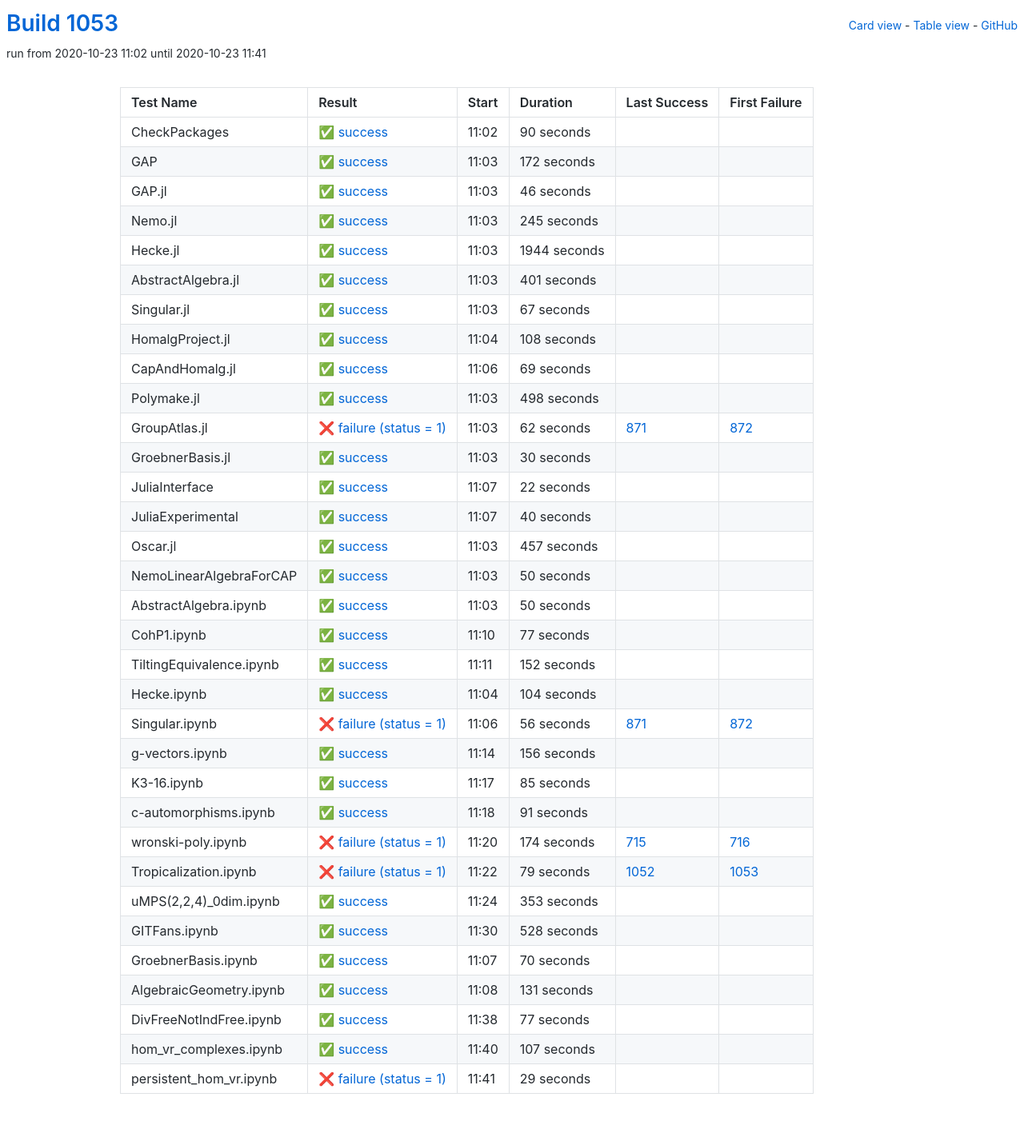
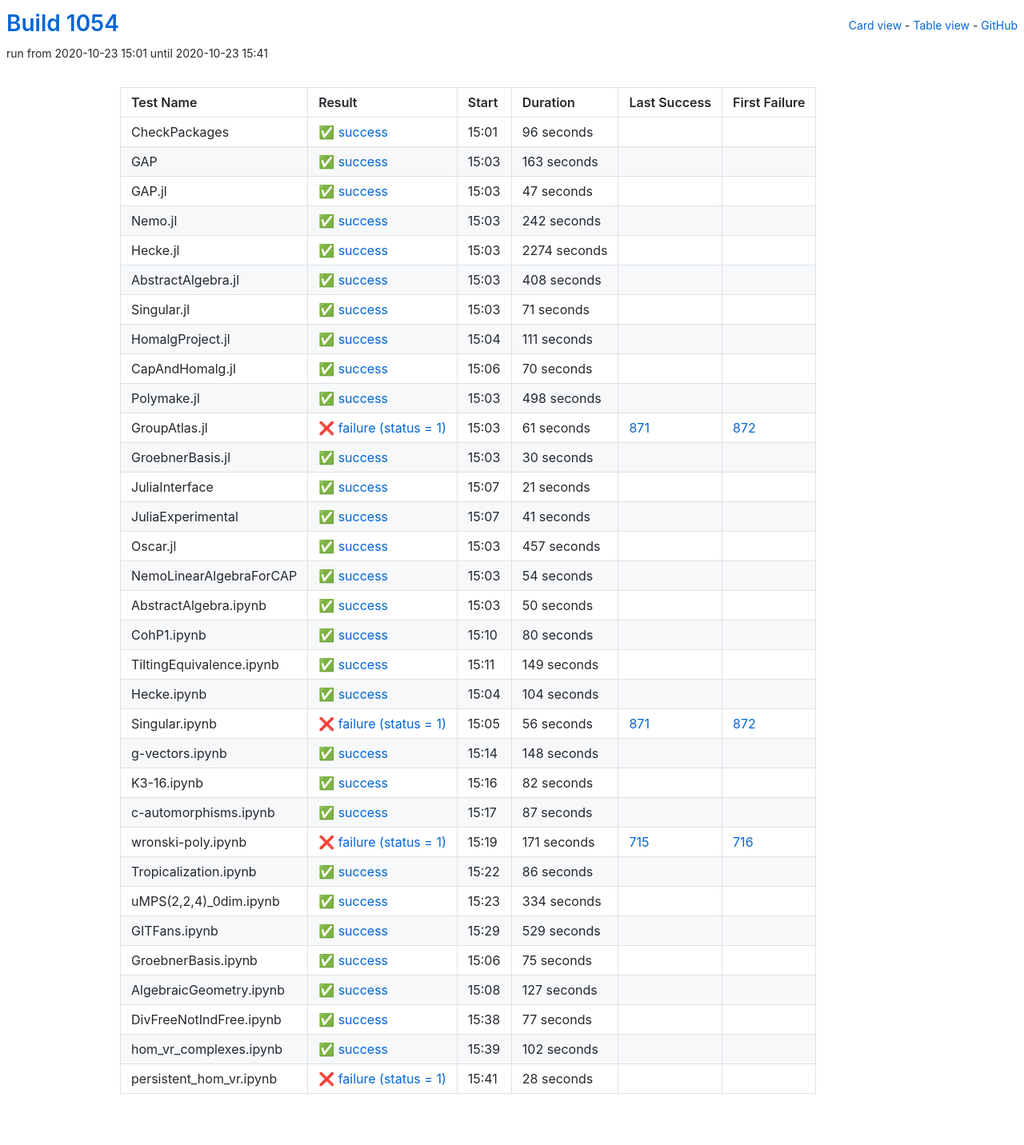
Before and after one commit to oscar-system/oscar-ci-status-stable, a Jekyll site: the page built from table.html, in a window 1280 px wide. Shown: the whole page at 80% size. Built offline with Jekyll 4.4.1, drawn with Linux system fonts in a browser that asks for light colours.

Commit message:
Build #1054

```diff
--- a/_data/ci.yml
+++ b/_data/ci.yml
@@ -1,6 +1,6 @@
 ---
-build: 1053
-build_url: https://oscarci.mathematik.uni-kl.de/job/oscar-stable/1053/
+build: 1054
+build_url: https://oscarci.mathematik.uni-kl.de/job/oscar-stable/1054/
 job: oscar-stable
 organization: oscar-system
 repo: oscar-ci-status-stable
@@ -8,116 +8,116 @@ repourl: https://github.com/oscar-system/oscar-ci-status-stable
 tests:
 - name: CheckPackages
   id: checkpackages
-  log: https://oscarci.mathematik.uni-kl.de/job/oscar-stable/1053/artifact/logs/build-1053/CheckPackages.log
-  start: 2020-10-23 11:02
+  log: https://oscarci.mathematik.uni-kl.de/job/oscar-stable/1054/artifact/logs/build-1054/CheckPackages.log
+  start: 2020-10-23 15:01
   success: true
   exitcode: 0
   status: success
-  duration: 90
+  duration: 96
   last_success: false
   last_success_url:
   first_failure: false
   first_failure_url:
 - name: GAP
   id: gap
-  log: https://oscarci.mathematik.uni-kl.de/job/oscar-stable/1053/artifact/logs/build-1053/GAP.log
-  start: 2020-10-23 11:03
+  log: https://oscarci.mathematik.uni-kl.de/job/oscar-stable/1054/artifact/logs/build-1054/GAP.log
+  start: 2020-10-23 15:03
   success: true
   exitcode: 0
   status: success
-  duration: 172
+  duration: 163
   last_success: false
   last_success_url:
   first_failure: false
   first_failure_url:
 - name: GAP.jl
   id: gap-jl
-  log: https://oscarci.mathematik.uni-kl.de/job/oscar-stable/1053/artifact/logs/build-1053/GAP.jl.log
-  start: 2020-10-23 11:03
+  log: https://oscarci.mathematik.uni-kl.de/job/oscar-stable/1054/artifact/logs/build-1054/GAP.jl.log
+  start: 2020-10-23 15:03
   success: true
   exitcode: 0
   status: success
-  duration: 46
+  duration: 47
   last_success: false
   last_success_url:
   first_failure: false
   first_failure_url:
 - name: Nemo.jl
   id: nemo-jl
-  log: https://oscarci.mathematik.uni-kl.de/job/oscar-stable/1053/artifact/logs/build-1053/Nemo.jl.log
-  start: 2020-10-23 11:03
+  log: https://oscarci.mathematik.uni-kl.de/job/oscar-stable/1054/artifact/logs/build-1054/Nemo.jl.log
+  start: 2020-10-23 15:03
   success: true
   exitcode: 0
   status: success
-  duration: 245
+  duration: 242
   last_success: false
   last_success_url:
   first_failure: false
   first_failure_url:
 - name: Hecke.jl
   id: hecke-jl
-  log: https://oscarci.mathematik.uni-kl.de/job/oscar-stable/1053/artifact/logs/build-1053/Hecke.jl.log
-  start: 2020-10-23 11:03
+  log: https://oscarci.mathematik.uni-kl.de/job/oscar-stable/1054/artifact/logs/build-1054/Hecke.jl.log
+  start: 2020-10-23 15:03
   success: true
   exitcode: 0
   status: success
-  duration: 1944
+  duration: 2274
   last_success: false
   last_success_url:
   first_failure: false
   first_failure_url:
 - name: AbstractAlgebra.jl
   id: abstractalgebra-jl
-  log: https://oscarci.mathematik.uni-kl.de/job/oscar-stable/1053/artifact/logs/build-1053/AbstractAlgebra.jl.log
-  start: 2020-10-23 11:03
+  log: https://oscarci.mathematik.uni-kl.de/job/oscar-stable/1054/artifact/logs/build-1054/AbstractAlgebra.jl.log
+  start: 2020-10-23 15:03
   success: true
   exitcode: 0
   status: success
-  duration: 401
+  duration: 408
   last_success: false
   last_success_url:
   first_failure: false
   first_failure_url:
 - name: Singular.jl
   id: singular-jl
-  log: https://oscarci.mathematik.uni-kl.de/job/oscar-stable/1053/artifact/logs/build-1053/Singular.jl.log
-  start: 2020-10-23 11:03
+  log: https://oscarci.mathematik.uni-kl.de/job/oscar-stable/1054/artifact/logs/build-1054/Singular.jl.log
+  start: 2020-10-23 15:03
   success: true
   exitcode: 0
   status: success
-  duration: 67
+  duration: 71
   last_success: false
   last_success_url:
   first_failure: false
   first_failure_url:
 - name: HomalgProject.jl
   id: homalgproject-jl
-  log: https://oscarci.mathematik.uni-kl.de/job/oscar-stable/1053/artifact/logs/build-1053/HomalgProject.jl.log
-  start: 2020-10-23 11:04
+  log: https://oscarci.mathematik.uni-kl.de/job/oscar-stable/1054/artifact/logs/build-1054/HomalgProject.jl.log
+  start: 2020-10-23 15:04
   success: true
   exitcode: 0
   status: success
-  duration: 108
+  duration: 111
   last_success: false
   last_success_url:
   first_failure: false
   first_failure_url:
 - name: CapAndHomalg.jl
   id: capandhomalg-jl
-  log: https://oscarci.mathematik.uni-kl.de/job/oscar-stable/1053/artifact/logs/build-1053/CapAndHomalg.jl.log
-  start: 2020-10-23 11:06
+  log: https://oscarci.mathematik.uni-kl.de/job/oscar-stable/1054/artifact/logs/build-1054/CapAndHomalg.jl.log
+  start: 2020-10-23 15:06
   success: true
   exitcode: 0
   status: success
-  duration: 69
+  duration: 70
   last_success: false
   last_success_url:
   first_failure: false
   first_failure_url:
 - name: Polymake.jl
   id: polymake-jl
-  log: https://oscarci.mathematik.uni-kl.de/job/oscar-stable/1053/artifact/logs/build-1053/Polymake.jl.log
-  start: 2020-10-23 11:03
+  log: https://oscarci.mathematik.uni-kl.de/job/oscar-stable/1054/artifact/logs/build-1054/Polymake.jl.log
+  start: 2020-10-23 15:03
   success: true
   exitcode: 0
   status: success
@@ -128,20 +128,20 @@ tests:
   first_failure_url:
 - name: GroupAtlas.jl
   id: groupatlas-jl
-  log: https://oscarci.mathematik.uni-kl.de/job/oscar-stable/1053/artifact/logs/build-1053/GroupAtlas.jl.log
-  start: 2020-10-23 11:03
+  log: https://oscarci.mathematik.uni-kl.de/job/oscar-stable/1054/artifact/logs/build-1054/GroupAtlas.jl.log
+  start: 2020-10-23 15:03
   success: false
   exitcode: 1
   status: failure
-  duration: 62
+  duration: 61
   last_success: 871
   last_success_url: https://oscarci.mathematik.uni-kl.de/job/oscar-stable/871/
   first_failure: 872
   first_failure_url: https://oscarci.mathematik.uni-kl.de/job/oscar-stable/872/
 - name: GroebnerBasis.jl
   id: groebnerbasis-jl
-  log: https://oscarci.mathematik.uni-kl.de/job/oscar-stable/1053/artifact/logs/build-1053/GroebnerBasis.jl.log
-  start: 2020-10-23 11:03
+  log: https://oscarci.mathematik.uni-kl.de/job/oscar-stable/1054/artifact/logs/build-1054/GroebnerBasis.jl.log
+  start: 2020-10-23 15:03
   success: true
   exitcode: 0
   status: success
@@ -152,32 +152,32 @@ tests:
   first_failure_url:
 - name: JuliaInterface
   id: juliainterface
-  log: https://oscarci.mathematik.uni-kl.de/job/oscar-stable/1053/artifact/logs/build-1053/JuliaInterface.log
-  start: 2020-10-23 11:07
+  log: https://oscarci.mathematik.uni-kl.de/job/oscar-stable/1054/artifact/logs/build-1054/JuliaInterface.log
+  start: 2020-10-23 15:07
   success: true
   exitcode: 0
   status: success
-  duration: 22
+  duration: 21
   last_success: false
   last_success_url:
   first_failure: false
   first_failure_url:
 - name: JuliaExperimental
   id: juliaexperimental
-  log: https://oscarci.mathematik.uni-kl.de/job/oscar-stable/1053/artifact/logs/build-1053/JuliaExperimental.log
-  start: 2020-10-23 11:07
+  log: https://oscarci.mathematik.uni-kl.de/job/oscar-stable/1054/artifact/logs/build-1054/JuliaExperimental.log
+  start: 2020-10-23 15:07
   success: true
   exitcode: 0
   status: success
-  duration: 40
+  duration: 41
   last_success: false
   last_success_url:
   first_failure: false
   first_failure_url:
 - name: Oscar.jl
   id: oscar-jl
-  log: https://oscarci.mathematik.uni-kl.de/job/oscar-stable/1053/artifact/logs/build-1053/Oscar.jl.log
-  start: 2020-10-23 11:03
+  log: https://oscarci.mathematik.uni-kl.de/job/oscar-stable/1054/artifact/logs/build-1054/Oscar.jl.log
+  start: 2020-10-23 15:03
   success: true
   exitcode: 0
   status: success
@@ -188,20 +188,20 @@ tests:
   first_failure_url:
 - name: NemoLinearAlgebraForCAP
   id: nemolinearalgebraforcap
-  log: https://oscarci.mathematik.uni-kl.de/job/oscar-stable/1053/artifact/logs/build-1053/NemoLinearAlgebraForCAP.log
-  start: 2020-10-23 11:03
+  log: https://oscarci.mathematik.uni-kl.de/job/oscar-stable/1054/artifact/logs/build-1054/NemoLinearAlgebraForCAP.log
+  start: 2020-10-23 15:03
   success: true
   exitcode: 0
   status: success
-  duration: 50
+  duration: 54
   last_success: false
   last_success_url:
   first_failure: false
   first_failure_url:
 - name: AbstractAlgebra.ipynb
   id: abstractalgebra-ipynb
-  log: https://oscarci.mathematik.uni-kl.de/job/oscar-stable/1053/artifact/logs/build-1053/AbstractAlgebra.ipynb.log
-  start: 2020-10-23 11:03
+  log: https://oscarci.mathematik.uni-kl.de/job/oscar-stable/1054/artifact/logs/build-1054/AbstractAlgebra.ipynb.log
+  start: 2020-10-23 15:03
   success: true
   exitcode: 0
   status: success
@@ -212,32 +212,32 @@ tests:
   first_failure_url:
 - name: CohP1.ipynb
   id: cohp1-ipynb
-  log: https://oscarci.mathematik.uni-kl.de/job/oscar-stable/1053/artifact/logs/build-1053/CohP1.ipynb.log
-  start: 2020-10-23 11:10
+  log: https://oscarci.mathematik.uni-kl.de/job/oscar-stable/1054/artifact/logs/build-1054/CohP1.ipynb.log
+  start: 2020-10-23 15:10
   success: true
   exitcode: 0
   status: success
-  duration: 77
+  duration: 80
   last_success: false
   last_success_url:
   first_failure: false
   first_failure_url:
 - name: TiltingEquivalence.ipynb
   id: tiltingequivalence-ipynb
-  log: https://oscarci.mathematik.uni-kl.de/job/oscar-stable/1053/artifact/logs/build-1053/TiltingEquivalence.ipynb.log
-  start: 2020-10-23 11:11
+  log: https://oscarci.mathematik.uni-kl.de/job/oscar-stable/1054/artifact/logs/build-1054/TiltingEquivalence.ipynb.log
+  start: 2020-10-23 15:11
   success: true
   exitcode: 0
   status: success
-  duration: 152
+  duration: 149
   last_success: false
   last_success_url:
   first_failure: false
   first_failure_url:
 - name: Hecke.ipynb
   id: hecke-ipynb
-  log: https://oscarci.mathematik.uni-kl.de/job/oscar-stable/1053/artifact/logs/build-1053/Hecke.ipynb.log
-  start: 2020-10-23 11:04
+  log: https://oscarci.mathematik.uni-kl.de/job/oscar-stable/1054/artifact/logs/build-1054/Hecke.ipynb.log
+  start: 2020-10-23 15:04
   success: true
   exitcode: 0
   status: success
@@ -248,8 +248,8 @@ tests:
   first_failure_url:
 - name: Singular.ipynb
   id: singular-ipynb
-  log: https://oscarci.mathematik.uni-kl.de/job/oscar-stable/1053/artifact/logs/build-1053/Singular.ipynb.log
-  start: 2020-10-23 11:06
+  log: https://oscarci.mathematik.uni-kl.de/job/oscar-stable/1054/artifact/logs/build-1054/Singular.ipynb.log
+  start: 2020-10-23 15:05
   success: false
   exitcode: 1
   status: failure
@@ -260,116 +260,116 @@ tests:
   first_failure_url: https://oscarci.mathematik.uni-kl.de/job/oscar-stable/872/
 - name: g-vectors.ipynb
   id: g-vectors-ipynb
-  log: https://oscarci.mathematik.uni-kl.de/job/oscar-stable/1053/artifact/logs/build-1053/g-vectors.ipynb.log
-  start: 2020-10-23 11:14
+  log: https://oscarci.mathematik.uni-kl.de/job/oscar-stable/1054/artifact/logs/build-1054/g-vectors.ipynb.log
+  start: 2020-10-23 15:14
   success: true
   exitcode: 0
   status: success
-  duration: 156
+  duration: 148
   last_success: false
   last_success_url:
   first_failure: false
   first_failure_url:
 - name: K3-16.ipynb
   id: k3-16-ipynb
-  log: https://oscarci.mathematik.uni-kl.de/job/oscar-stable/1053/artifact/logs/build-1053/K3-16.ipynb.log
-  start: 2020-10-23 11:17
+  log: https://oscarci.mathematik.uni-kl.de/job/oscar-stable/1054/artifact/logs/build-1054/K3-16.ipynb.log
+  start: 2020-10-23 15:16
   success: true
   exitcode: 0
   status: success
-  duration: 85
+  duration: 82
   last_success: false
   last_success_url:
   first_failure: false
   first_failure_url:
 - name: c-automorphisms.ipynb
   id: c-automorphisms-ipynb
-  log: https://oscarci.mathematik.uni-kl.de/job/oscar-stable/1053/artifact/logs/build-1053/c-automorphisms.ipynb.log
-  start: 2020-10-23 11:18
+  log: https://oscarci.mathematik.uni-kl.de/job/oscar-stable/1054/artifact/logs/build-1054/c-automorphisms.ipynb.log
+  start: 2020-10-23 15:17
   success: true
   exitcode: 0
   status: success
-  duration: 91
+  duration: 87
   last_success: false
   last_success_url:
   first_failure: false
   first_failure_url:
 - name: wronski-poly.ipynb
   id: wronski-poly-ipynb
-  log: https://oscarci.mathematik.uni-kl.de/job/oscar-stable/1053/artifact/logs/build-1053/wronski-poly.ipynb.log
-  start: 2020-10-23 11:20
+  log: https://oscarci.mathematik.uni-kl.de/job/oscar-stable/1054/artifact/logs/build-1054/wronski-poly.ipynb.log
+  start: 2020-10-23 15:19
   success: false
   exitcode: 1
   status: failure
-  duration: 174
+  duration: 171
   last_success: 715
   last_success_url: https://oscarci.mathematik.uni-kl.de/job/oscar-stable/715/
   first_failure: 716
   first_failure_url: https://oscarci.mathematik.uni-kl.de/job/oscar-stable/716/
 - name: Tropicalization.ipynb
   id: tropicalization-ipynb
-  log: https://oscarci.mathematik.uni-kl.de/job/oscar-stable/1053/artifact/logs/build-1053/Tropicalization.ipynb.log
-  start: 2020-10-23 11:22
-  success: false
-  exitcode: 1
-  status: failure
-  duration: 79
-  last_success: 1052
-  last_success_url: https://oscarci.mathematik.uni-kl.de/job/oscar-stable/1052/
-  first_failure: 1053
-  first_failure_url: https://oscarci.mathematik.uni-kl.de/job/oscar-stable/1053/
-- name: uMPS(2,2,4)_0dim.ipynb
-  id: umps-2-2-4-0dim-ipynb
-  log: https://oscarci.mathematik.uni-kl.de/job/oscar-stable/1053/artifact/logs/build-1053/uMPS-2-2-4-_0dim.ipynb.log
-  start: 2020-10-23 11:24
+  log: https://oscarci.mathematik.uni-kl.de/job/oscar-stable/1054/artifact/logs/build-1054/Tropicalization.ipynb.log
+  start: 2020-10-23 15:22
   success: true
   exitcode: 0
   status: success
-  duration: 353
+  duration: 86
+  last_success: false
+  last_success_url:
+  first_failure: false
+  first_failure_url:
+- name: uMPS(2,2,4)_0dim.ipynb
+  id: umps-2-2-4-0dim-ipynb
+  log: https://oscarci.mathematik.uni-kl.de/job/oscar-stable/1054/artifact/logs/build-1054/uMPS-2-2-4-_0dim.ipynb.log
+  start: 2020-10-23 15:23
+  success: true
+  exitcode: 0
+  status: success
+  duration: 334
   last_success: false
   last_success_url:
   first_failure: false
   first_failure_url:
 - name: GITFans.ipynb
   id: gitfans-ipynb
-  log: https://oscarci.mathematik.uni-kl.de/job/oscar-stable/1053/artifact/logs/build-1053/GITFans.ipynb.log
-  start: 2020-10-23 11:30
+  log: https://oscarci.mathematik.uni-kl.de/job/oscar-stable/1054/artifact/logs/build-1054/GITFans.ipynb.log
+  start: 2020-10-23 15:29
   success: true
   exitcode: 0
   status: success
-  duration: 528
+  duration: 529
   last_success: false
   last_success_url:
   first_failure: false
   first_failure_url:
 - name: GroebnerBasis.ipynb
   id: groebnerbasis-ipynb
-  log: https://oscarci.mathematik.uni-kl.de/job/oscar-stable/1053/artifact/logs/build-1053/GroebnerBasis.ipynb.log
-  start: 2020-10-23 11:07
+  log: https://oscarci.mathematik.uni-kl.de/job/oscar-stable/1054/artifact/logs/build-1054/GroebnerBasis.ipynb.log
+  start: 2020-10-23 15:06
   success: true
   exitcode: 0
   status: success
-  duration: 70
+  duration: 75
   last_success: false
   last_success_url:
   first_failure: false
   first_failure_url:
 - name: AlgebraicGeometry.ipynb
   id: algebraicgeometry-ipynb
-  log: https://oscarci.mathematik.uni-kl.de/job/oscar-stable/1053/artifact/logs/build-1053/AlgebraicGeometry.ipynb.log
-  start: 2020-10-23 11:08
+  log: https://oscarci.mathematik.uni-kl.de/job/oscar-stable/1054/artifact/logs/build-1054/AlgebraicGeometry.ipynb.log
+  start: 2020-10-23 15:08
   success: true
   exitcode: 0
   status: success
-  duration: 131
+  duration: 127
   last_success: false
   last_success_url:
   first_failure: false
   first_failure_url:
 - name: DivFreeNotIndFree.ipynb
   id: divfreenotindfree-ipynb
-  log: https://oscarci.mathematik.uni-kl.de/job/oscar-stable/1053/artifact/logs/build-1053/DivFreeNotIndFree.ipynb.log
-  start: 2020-10-23 11:38
+  log: https://oscarci.mathematik.uni-kl.de/job/oscar-stable/1054/artifact/logs/build-1054/DivFreeNotIndFree.ipynb.log
+  start: 2020-10-23 15:38
   success: true
   exitcode: 0
   status: success
@@ -380,24 +380,24 @@ tests:
   first_failure_url:
 - name: hom_vr_complexes.ipynb
   id: hom-vr-complexes-ipynb
-  log: https://oscarci.mathematik.uni-kl.de/job/oscar-stable/1053/artifact/logs/build-1053/hom_vr_complexes.ipynb.log
-  start: 2020-10-23 11:40
+  log: https://oscarci.mathematik.uni-kl.de/job/oscar-stable/1054/artifact/logs/build-1054/hom_vr_complexes.ipynb.log
+  start: 2020-10-23 15:39
   success: true
   exitcode: 0
   status: success
-  duration: 107
+  duration: 102
   last_success: false
   last_success_url:
   first_failure: false
   first_failure_url:
 - name: persistent_hom_vr.ipynb
   id: persistent-hom-vr-ipynb
-  log: https://oscarci.mathematik.uni-kl.de/job/oscar-stable/1053/artifact/logs/build-1053/persistent_hom_vr.ipynb.log
-  start: 2020-10-23 11:41
+  log: https://oscarci.mathematik.uni-kl.de/job/oscar-stable/1054/artifact/logs/build-1054/persistent_hom_vr.ipynb.log
+  start: 2020-10-23 15:41
   success: false
   exitcode: 1
   status: failure
-  duration: 29
+  duration: 28
   last_success: false
   last_success_url:
   first_failure: false
```
Also changed, not shown: README.md.
